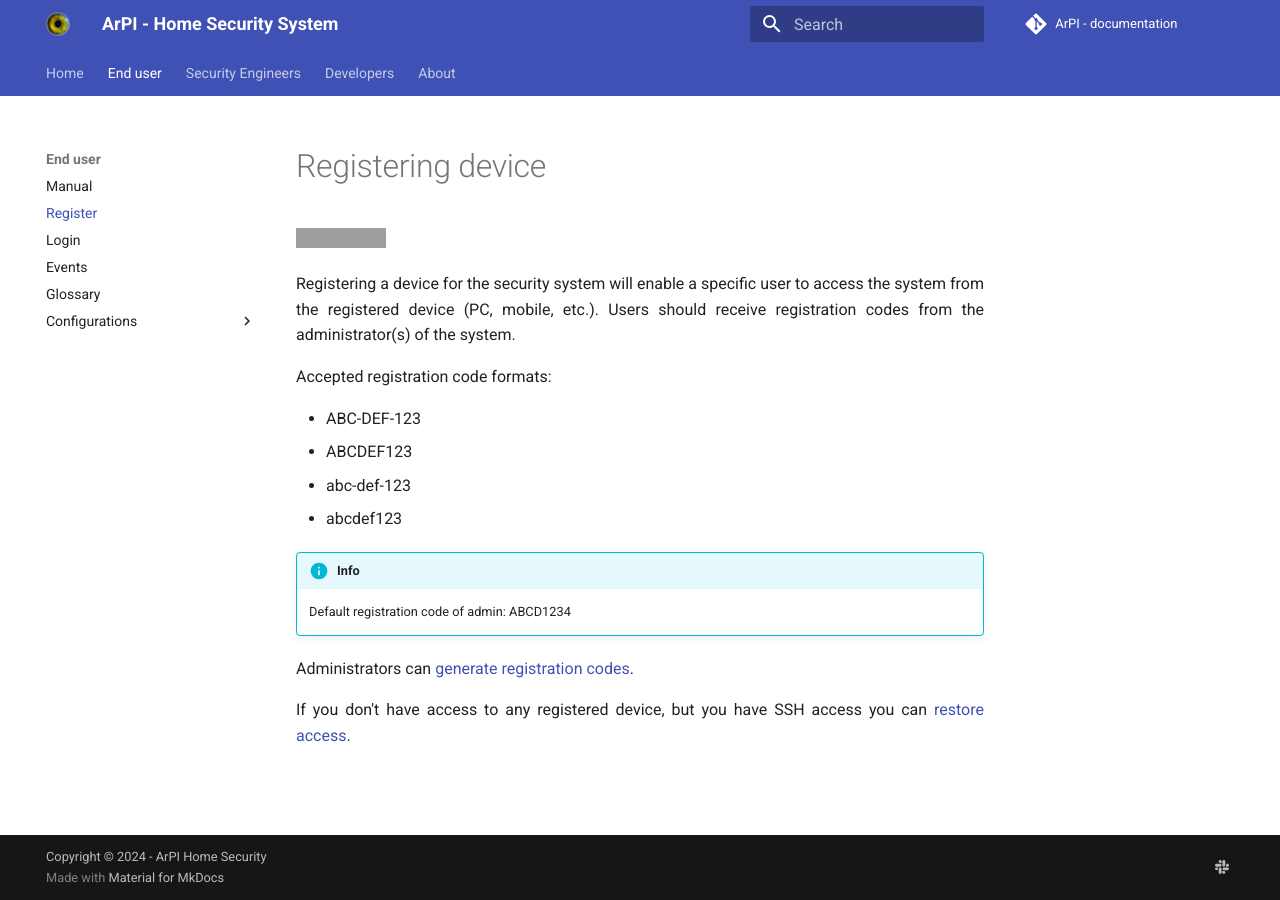
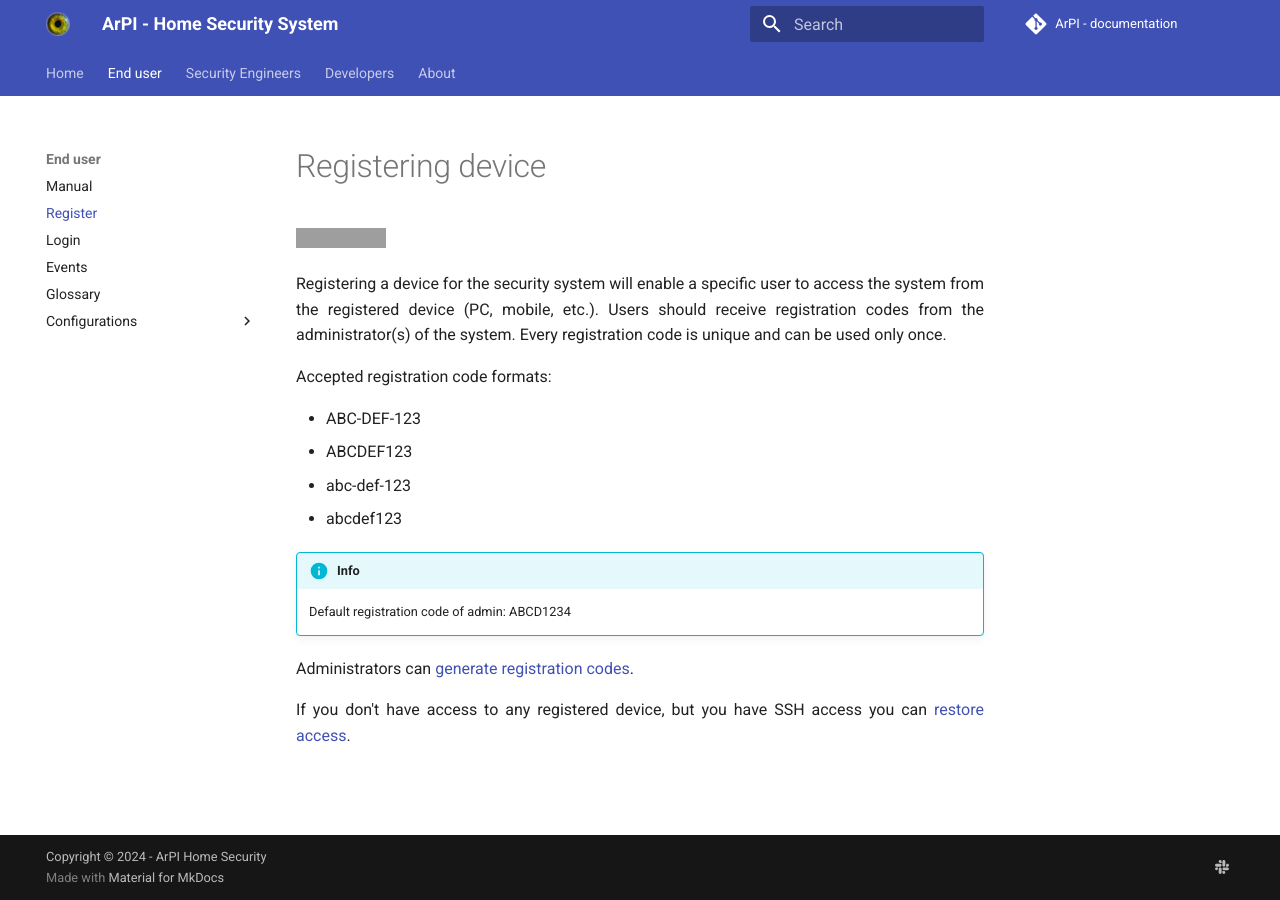
Before and after one commit to ArPIHomeSecurity/arpi_documentation, an MkDocs documentation site: the page built from docs/end_users/register.md, in a window 1280 px wide. Built offline with MkDocs 1.6.1 and Material for MkDocs 9.7.7, drawn with Linux system fonts in a browser that asks for light colours; comment, search, counter and statistics services are not loaded; grey boxes are pictures that could not be loaded.

Commit message:
Registration code unique

```diff
--- a/docs/end_users/register.md
+++ b/docs/end_users/register.md
@@ -4,6 +4,7 @@
 Registering a device for the security system will enable a specific
 user to access the system from the registered device (PC, mobile, etc.).
 Users should receive registration codes from the administrator(s) of the system.
+Every registration code is unique and can be used only once.
 
 Accepted registration code formats:
 
```
